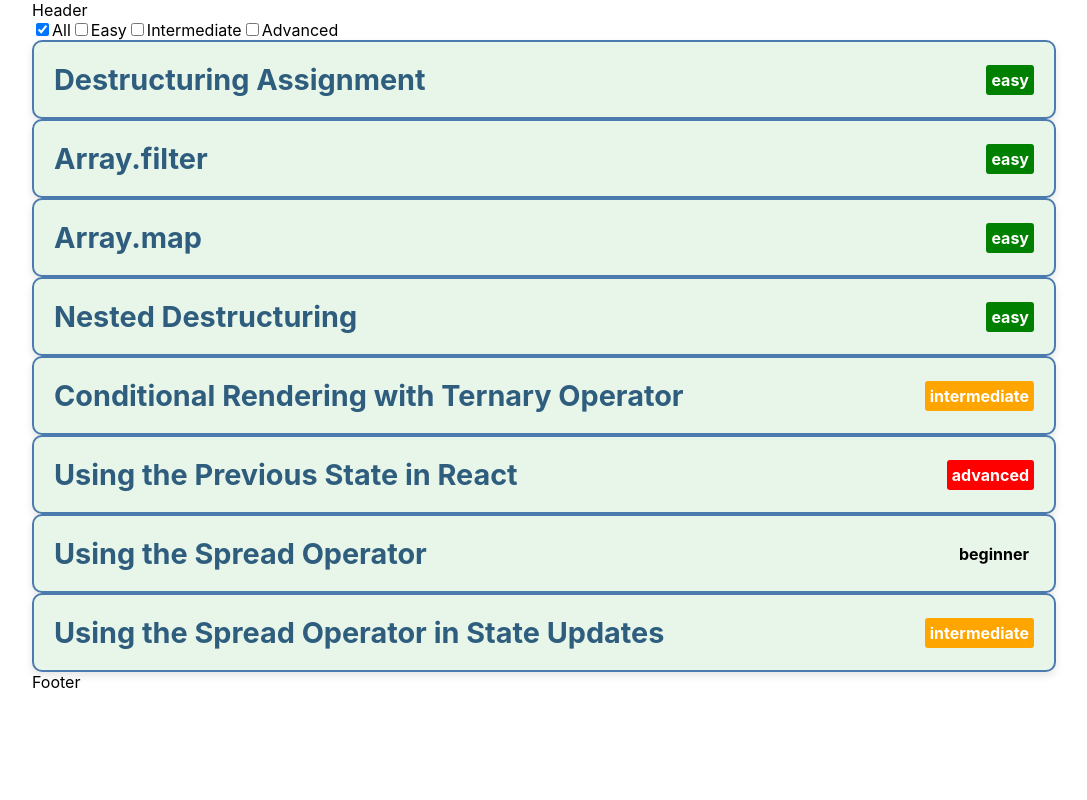
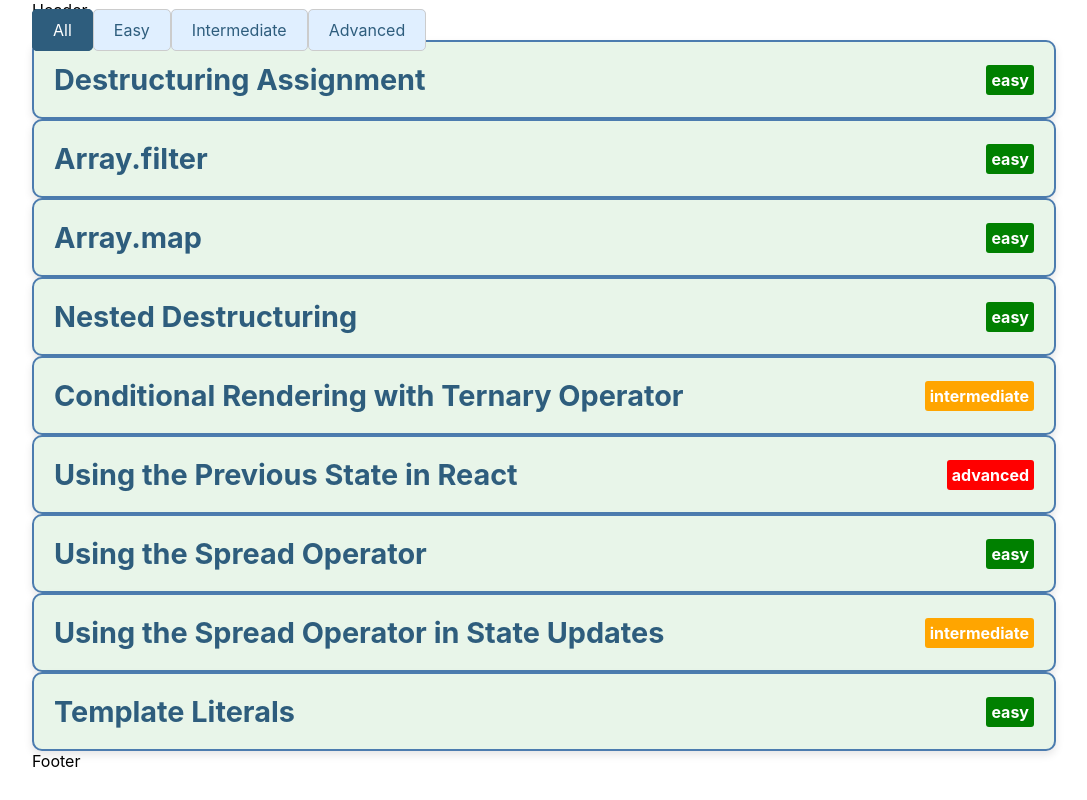
Before and after one commit to NawarTurk/codelingo, a React (Create React App) app: page / in a window 1280 px wide. Shown: the whole page, without its empty margins (96-1183 px from the left). Built offline with nearby package versions, Linux system fonts and the light colour scheme.

Commit message:
refactor: style checklist as buttons for improved user experience

```diff
--- a/public/concepts.json
+++ b/public/concepts.json
@@ -52,7 +52,7 @@
     "title": "Using the Spread Operator",
     "description": "The spread operator (`...`) in JavaScript makes it easy to work with arrays. It can combine multiple arrays into one or create a copy of an array.",
     "example": "<pre><code>// Example of using the spread operator with arrays:\nconst arr1 = [1, 2, 3];\nconst arr2 = [4, 5, 6];\nconst combined = [...arr1, ...arr2];\nconsole.log(combined); // Output: [1, 2, 3, 4, 5, 6]\n\n// Example of using the spread operator to copy an array:\nconst original = ['a', 'b', 'c'];\nconst copy = [...original];\nconsole.log(copy); // Output: ['a', 'b', 'c']</code></pre>",
-    "difficulty": "beginner",
+    "difficulty": "easy",
     "quiz": "How do you use the spread operator to combine two arrays?"
   },
   {
@@ -62,5 +62,13 @@
     "example": "<pre><code>setDifficulties((prev) =>\n  checked\n    ? [...prev, value.toLowerCase()]\n    : prev.filter((difficulty) => difficulty !== value.toLowerCase())\n);\n// The spread operator is used to add the new difficulty to the previous state.</code></pre>",
     "difficulty": "intermediate",
     "quiz": "How do you use the spread operator to update state in React?"
+  },
+  {
+    "id": 9,
+    "title": "Template Literals",
+    "description": "Template literals are a feature in JavaScript that allow you to embed expressions and variables within strings. They use backticks (` `) instead of quotes and can contain placeholders indicated by the dollar sign and curly braces (${expression}). This makes it easier to create complex strings.",
+    "example": "<pre><code>// Example of using template literals\nconst name = 'Alice';\nconst age = 25;\nconst greeting = `Hello, my name is ${name} and I am ${age} years old.`;\nconsole.log(greeting); // Outputs: Hello, my name is Alice and I am 25 years old.\n\n// Example of using template literals in JSX\n&lt;label\n  className={`checkbox-label ${difficulties.includes('advanced') ? 'selected' : ''}`}\n&gt;\n  Advanced\n&lt;/label&gt;\n\n// Explanation of the JSX example\n// 1. **Template Literals**: Template literals in JavaScript are defined using backticks (`` ` ``). They allow embedding expressions inside a string using `${expression}`.\n// 2. **Conditional Class Assignment**: In JSX, you can dynamically assign class names using template literals. The expression inside the curly braces `${}` evaluates whether the `difficulties` array includes the string 'advanced'.\n// 3. **Class Assignment**: If `difficulties.includes('advanced')` evaluates to `true`, the string 'selected' is included in the class name. If `false`, an empty string is included. The resulting class name will be either `checkbox-label selected` or just `checkbox-label` depending on the condition.\n// 4. **Rendered Output**: The &lt;label&gt; element will have a class of `checkbox-label` by default. If 'advanced' is included in the `difficulties` array, it will also have the `selected` class, resulting in `class=\"checkbox-label selected\"`. The text content of the label is 'Advanced'.\n</code></pre>",
+    "difficulty": "easy",
+    "quiz": "What are template literals in JavaScript, and how do you use them?"
   }
 ]
--- a/src/components/ConceptGrid.jsx
+++ b/src/components/ConceptGrid.jsx
@@ -31,7 +31,11 @@ export default function ConceptGrid({ concepts }) {
 
   return (
     <>
-      <label>
+      <label
+        className={`checkbox-label ${
+          difficulties.includes("all") ? "selected" : ""
+        }`}
+      >
         <input
           type="checkbox"
           value="all"
@@ -40,7 +44,11 @@ export default function ConceptGrid({ concepts }) {
         />
         All
       </label>
-      <label>
+      <label
+        className={`checkbox-label ${
+          difficulties.includes("easy") ? "selected" : ""
+        }`}
+      >
         <input
           type="checkbox"
           value="easy"
@@ -49,7 +57,11 @@ export default function ConceptGrid({ concepts }) {
         />
         Easy
       </label>
-      <label>
+      <label
+        className={`checkbox-label ${
+          difficulties.includes("intermediate") ? "selected" : ""
+        }`}
+      >
         <input
           type="checkbox"
           value="intermediate"
@@ -58,7 +70,11 @@ export default function ConceptGrid({ concepts }) {
         />
         Intermediate
       </label>
-      <label>
+      <label
+        className={`checkbox-label ${
+          difficulties.includes("advanced") ? "selected" : ""
+        }`}
+      >
         <input
           type="checkbox"
           value="advanced"
--- a/src/styles.css
+++ b/src/styles.css
@@ -51,7 +51,7 @@
 
 .concept code {
   font-family: "Courier New", Courier, monospace;
-  color: #d14;
+  color: rgb(9, 13, 239);
   display: block;
 }
 
@@ -97,3 +97,27 @@
 .content-hidden {
   display: none;
 }
+
+.checkbox-label {
+  position: relative;
+  padding: 10px 20px;
+  border: 1px solid #ccc;
+  border-radius: 5px;
+  background-color:  #e0efff;
+  color: #2e5d7d;
+  cursor: pointer;
+  transition: background-color 0.5s, color 0.5s;
+
+}
+
+.checkbox-label input {
+  height: 0;
+  width: 0;
+  position: absolute;
+}
+
+.checkbox-label.selected {
+  background-color:  #2e5d7d;
+  border-color: #2e5d7d;
+  color: white
+}
```
